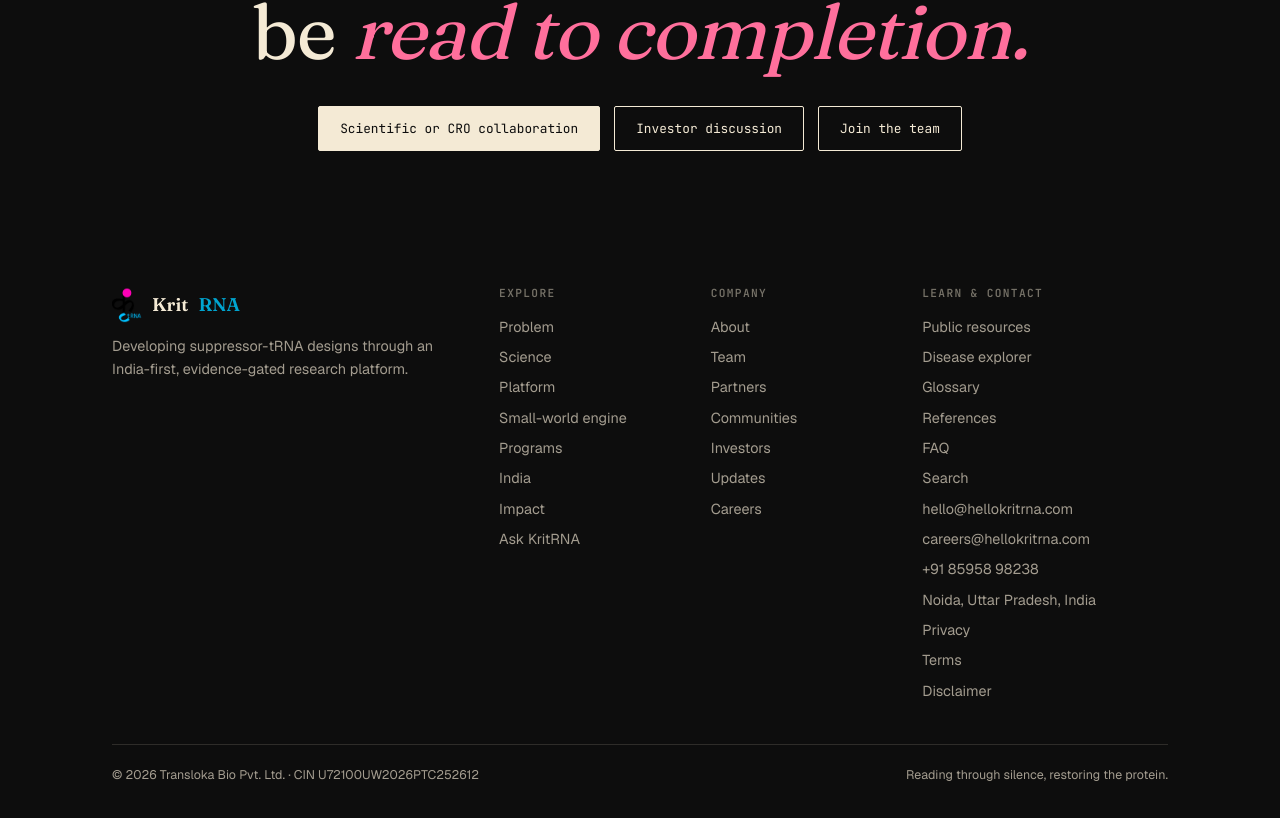
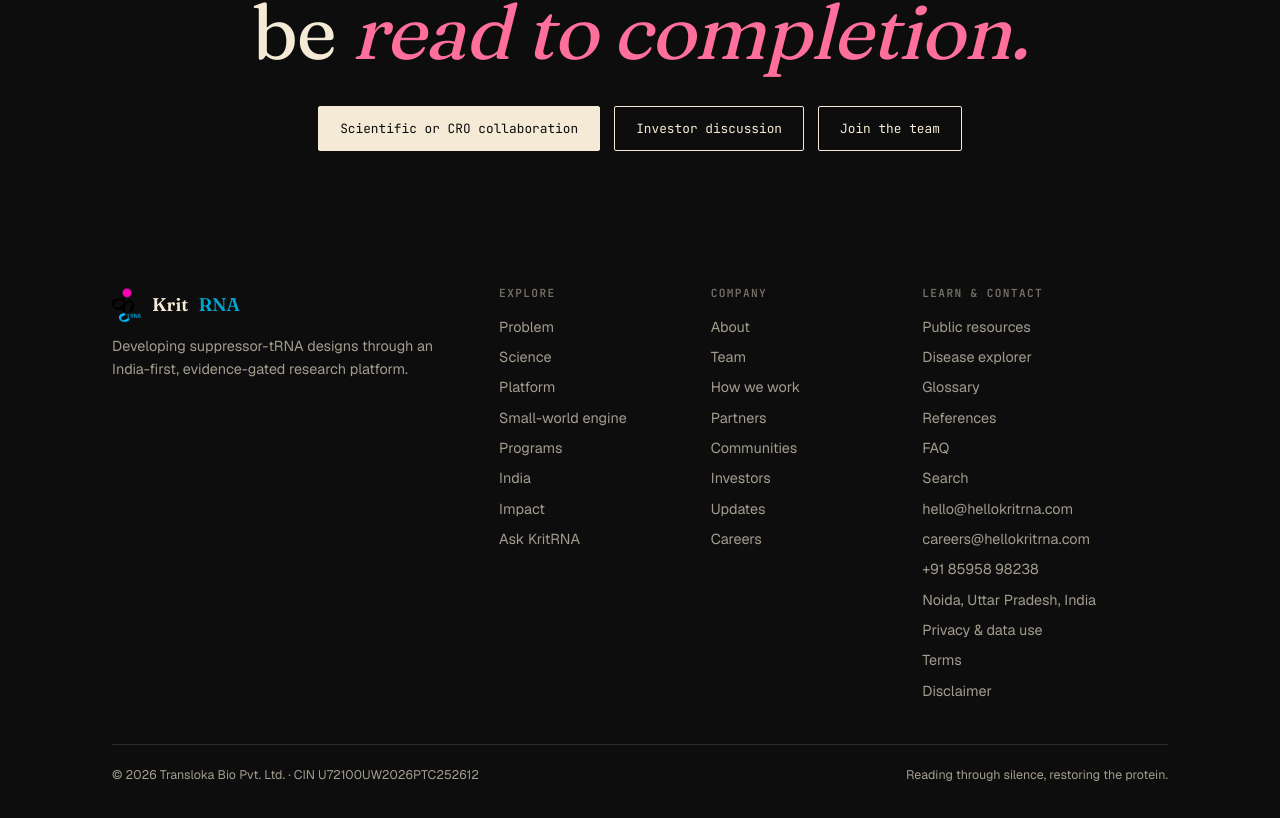
Before and after one commit to transloka786/trasnloka-website, a Next.js app: page / in a window 1280 px wide. Shown: the part 4284-5102 px from the top of the page. Built offline with nearby package versions, Linux system fonts and the light colour scheme.

Commit message:
Add culture and privacy links to footer

```diff
--- a/src/components/Footer.tsx
+++ b/src/components/Footer.tsx
@@ -3,7 +3,7 @@
 import { SITE } from '@/lib/content';
 
 const EXPLORE = [['/problem','Problem'],['/science','Science'],['/platform','Platform'],['/small-world','Small-world engine'],['/pipeline','Programs'],['/india','India'],['/impact','Impact'],['/ask','Ask KritRNA']];
-const COMPANY = [['/about','About'],['/team','Team'],['/partners','Partners'],['/community','Communities'],['/investors','Investors'],['/updates','Updates'],['/careers','Careers']];
+const COMPANY = [['/about','About'],['/team','Team'],['/how-we-work','How we work'],['/partners','Partners'],['/community','Communities'],['/investors','Investors'],['/updates','Updates'],['/careers','Careers']];
 const LEARN = [['/resources','Public resources'],['/explorer','Disease explorer'],['/glossary','Glossary'],['/references','References'],['/faq','FAQ'],['/search','Search']];
 
 export default function Footer() {
@@ -11,6 +11,6 @@
     <div><div className="foot-brand"><Image src="/logo.png" alt="" width={30} height={36}/> Krit<span style={{color:'var(--cyan)'}}>RNA</span></div><p>Developing suppressor-tRNA designs through an India-first, evidence-gated research platform.</p></div>
     <div><h2>Explore</h2><ul>{EXPLORE.map(([href,label])=><li key={href}><Link href={href}>{label}</Link></li>)}</ul></div>
     <div><h2>Company</h2><ul>{COMPANY.map(([href,label])=><li key={href}><Link href={href}>{label}</Link></li>)}</ul></div>
-    <div><h2>Learn & contact</h2><ul>{LEARN.map(([href,label])=><li key={href}><Link href={href}>{label}</Link></li>)}<li><a href={`mailto:${SITE.email}`}>{SITE.email}</a></li><li><a href={`mailto:${SITE.careersEmail}`}>{SITE.careersEmail}</a></li><li>{SITE.phone}</li><li>{SITE.location}</li><li><Link href="/privacy">Privacy</Link></li><li><Link href="/terms">Terms</Link></li><li><Link href="/disclaimer">Disclaimer</Link></li></ul></div>
+    <div><h2>Learn &amp; contact</h2><ul>{LEARN.map(([href,label])=><li key={href}><Link href={href}>{label}</Link></li>)}<li><a href={`mailto:${SITE.email}`}>{SITE.email}</a></li><li><a href={`mailto:${SITE.careersEmail}`}>{SITE.careersEmail}</a></li><li>{SITE.phone}</li><li>{SITE.location}</li><li><Link href="/privacy">Privacy &amp; data use</Link></li><li><Link href="/terms">Terms</Link></li><li><Link href="/disclaimer">Disclaimer</Link></li></ul></div>
   </div><div className="foot-bar"><span>© {new Date().getFullYear()} {SITE.legal} · CIN {SITE.cin}</span><span>{SITE.tagline}</span></div></div></footer>;
 }
```
